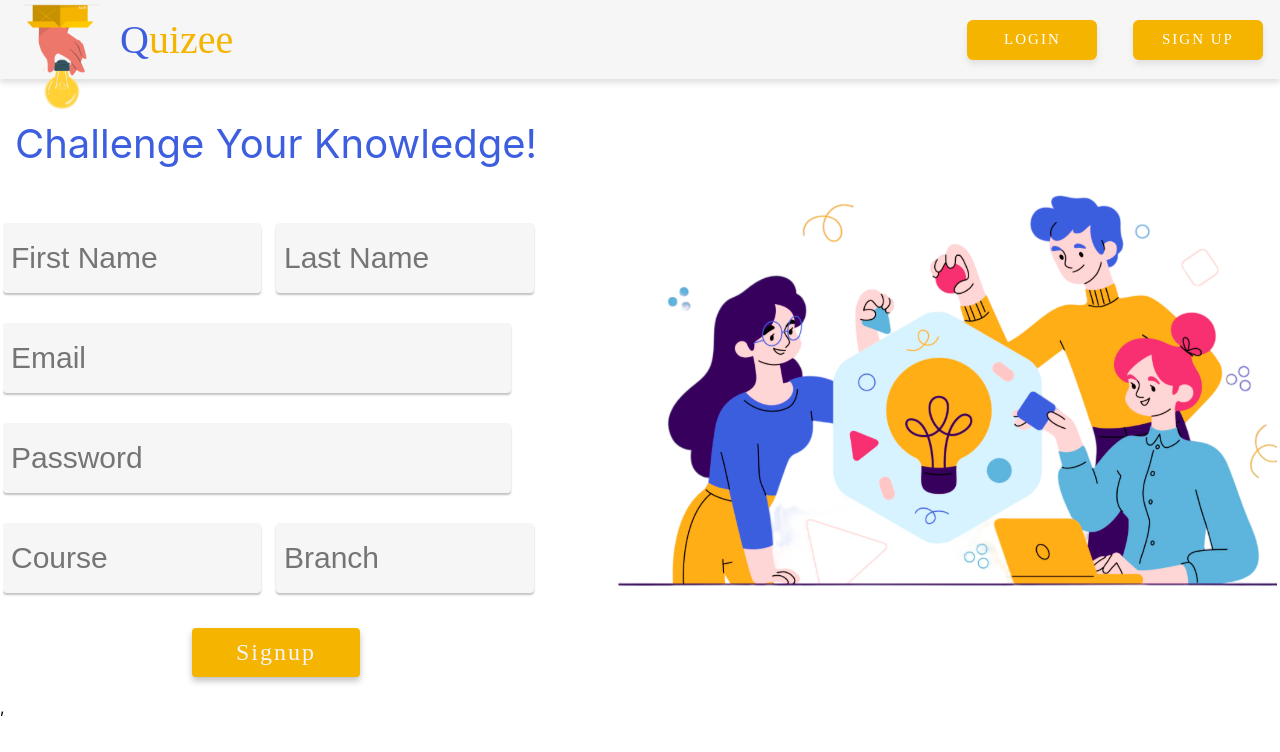
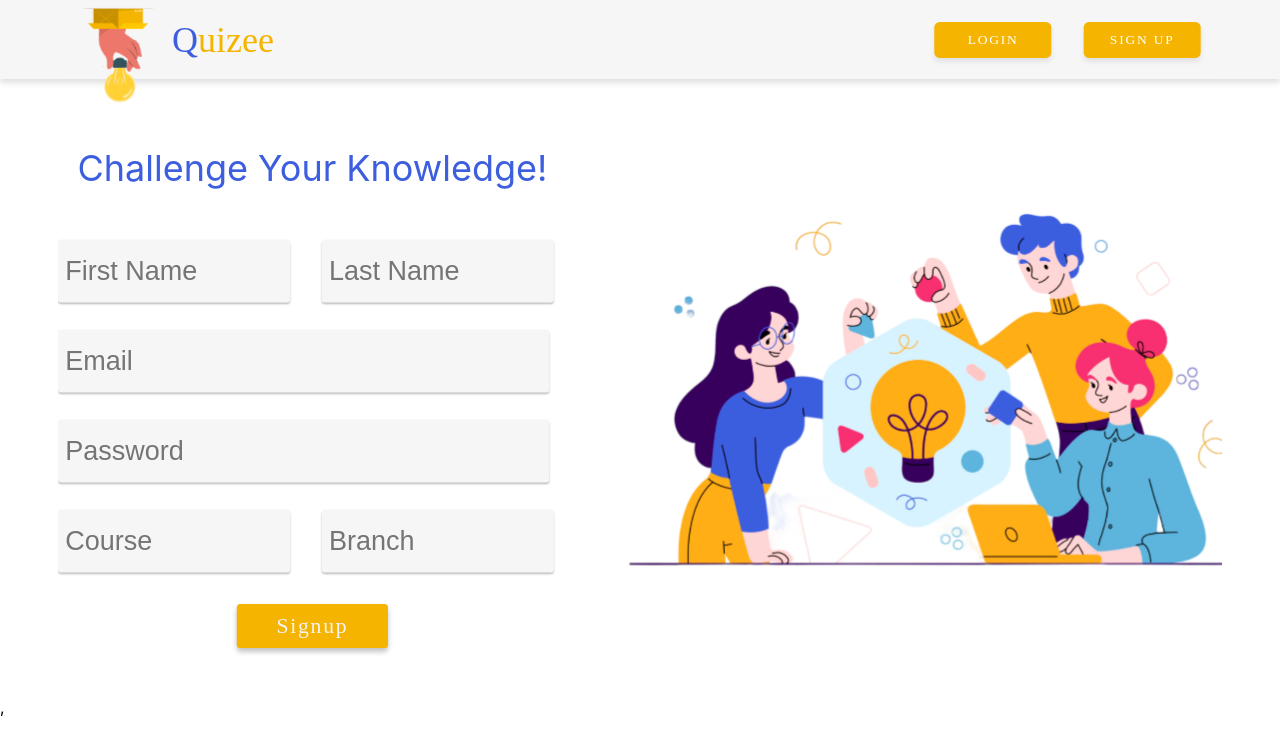
Before and after one commit to RohitRaj766/Qezee, a React (Create React App) app in the folder client/: page /signup in a window 1280 px wide. Shown: the top 752 px of the page. Built offline with nearby package versions, Linux system fonts and the light colour scheme.

Commit message:
Added responsivness

```diff
--- a/client/src/user/userScreens/signup/Signup.scss
+++ b/client/src/user/userScreens/signup/Signup.scss
@@ -1,90 +1,110 @@
 @import "../../assets/Common";
 
-.main{
+@import "../../assets/Common";
+
+.main {
     display: flex;
     justify-content: center;
     align-items: center;
     gap: 5%;
 
-    // margin-top: 100px;
-
-
-    .boxContainer{
+    .boxContainer {
         display: flex;
         flex-direction: column;
         align-items: center;
+        width: 100%;
+        max-width: 600px;
 
-
-        // img{
-        //     margin-top: 50px;
-        //     height: 100px;
-        // }
-
-        p{
-            font-size: 40px;
+        p {
+            font-size: 2.5rem; // 40px
             color: rgba(60, 94, 223, 1);
         }
 
-
-        .formContainer{
+        .formContainer {
             height: 400px;
             overflow-y: auto;
             overflow-x: hidden;
+            display: flex;
+            flex-direction: column;
 
-
-            form{
+            form {
                 display: flex;
                 flex-direction: column;
                 align-items: flex-start;
 
-                .inputField{
-                    width: 500px;
-                    height: 70px;
-                    padding: 0px 0px 0px 8px;
-                    font-size: 30px;
+                .inputField {
+                    width: 95%;
+                    height: 4.375rem; // 70px
+                    padding: 0 0 0 0.5rem; // 8px
+                    font-size: 1.875rem; // 30px
                     background-color: #F7F6F6;
-                    border-radius: 4px;
+                    border-radius: 0.25rem; // 4px
                     border: none;
-                    margin: 15px 0;
-                    box-shadow: 0px 2px 2px 0px rgba(12, 12, 12, 0.25);
-
-
+                    margin: 0.9375rem 0; // 15px
+                    box-shadow: 0 0.125rem 0.125rem 0 rgba(12, 12, 12, 0.25); // 2px
                 }
 
-                .smallInputField{
-                    flex: 1;
-                    justify-content: space-evenly;
-                    width: 250px;
-                    height: 70px;
-                    padding: 0px 0px 0px 8px;
-                    font-size: 30px;
-                    background-color: #F7F6F6;
-                    border-radius: 4px;
-                    border: none;
-                    margin: 15px 15px 15px 0;
-                    box-shadow: 0px 2px 2px 0px rgba(12, 12, 12, 0.25);
+                .smallForm {
+                    display: flex;
+                    justify-content: space-between;
+                    gap: 1.25rem; // 20px
 
+                    .smallInputField {
+                        flex: 1;
+                        justify-content: space-evenly;
+                        width: 15.625rem; // 250px
+                        height: 4.375rem; // 70px
+                        padding: 0 0 0 0.5rem; // 8px
+                        font-size: 1.875rem; // 30px
+                        background-color: #F7F6F6;
+                        border-radius: 0.25rem; // 4px
+                        border: none;
+                        margin: 0.9375rem 0.9375rem 0.9375rem 0; // 15px
+                        box-shadow: 0 0.125rem 0.125rem 0 rgba(12, 12, 12, 0.25); // 2px
+                    }
                 }
             }
-
         }
 
-        button{
+        button {
             @include button;
             background-color: #F5B400;
-            height: 49px;
-            width: 168px ;
-            border-radius: 4px;
+            height: 3.06rem; // 49px
+            width: 100%;
+            max-width: 10.5rem; // 168px
+            border-radius: 0.25rem; // 4px
             color: #F4F4F4;
-            font-size: 24px;
-            box-shadow: 0px 4px 6px 0px rgba(12, 12, 12, 0.25);
-            margin: 20px;
+            font-size: 1.5rem; // 24px
+            box-shadow: 0 0.25rem 0.375rem 0 rgba(12, 12, 12, 0.25); // 4px, 6px
+            margin: 1.25rem; // 20px
             font-family: $primary-font;
         }
-
     }
 
-    img{
-
+    img {
+        // Add responsive styling if needed
     }
 }
+
+@media (max-width: 1300px) {
+    .main {
+        transform: scale(0.9); // Scale down to 90%
+    }
+}
+
+@media (max-width: 1200px) {
+    .main {
+        transform: scale(0.8); // Scale down to 80%
+    }
+}
+
+@media (max-width: 1100px) {
+    .main {
+        transform: scale(0.7); // Scale down to 80%
+    }
+}
+@media (max-width: 1000px) {
+    .main {
+        transform: scale(0.75); // Scale down to 80%
+    }
+}
```
